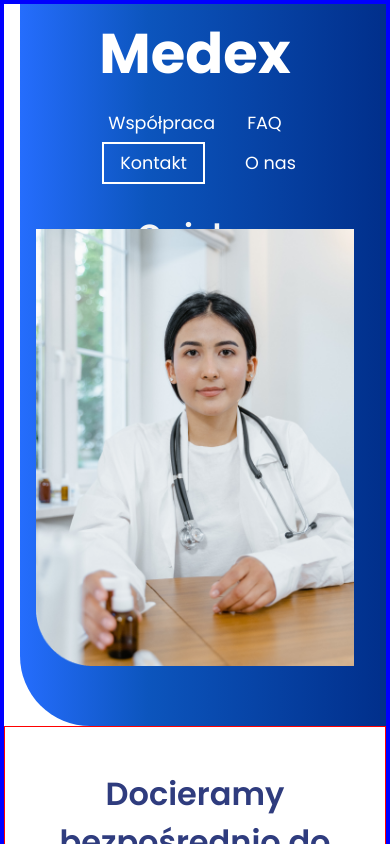
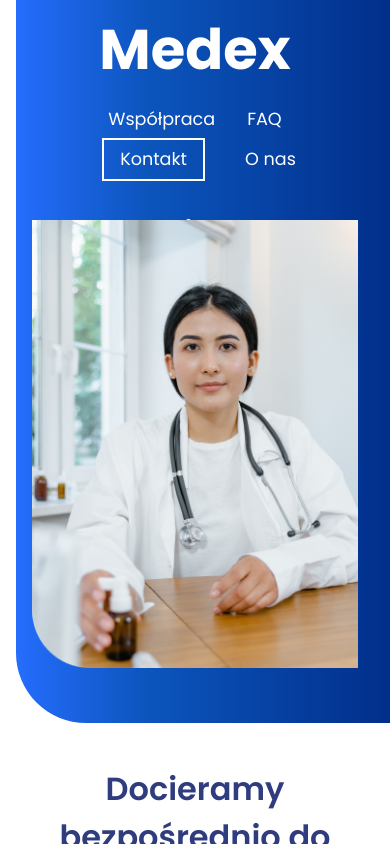
Before and after one commit to arjamizo/medex-langing-page, a Next.js app: page / in a window 390 px wide. Shown: the top 844 px of the page. Built offline with nearby package versions, Linux system fonts and the light colour scheme.

Commit message:
[fix] remove borders, remove unused css

```diff
--- a/styles/AboutUs.module.css
+++ b/styles/AboutUs.module.css
@@ -21,10 +21,10 @@
 @media (max-width: 768px) {
 	/* tablet */
 	.globalAboutUs {
-		padding: 0px;
+		padding: 0;
 	}
 
 	.subTitle {
-		padding: 0px 0px 2rem 0px;
+		padding: 0 0 2rem 0;
 	}
 }
--- a/styles/FAQ.module.css
+++ b/styles/FAQ.module.css
@@ -1,5 +1,5 @@
 .globalFaq {
-	padding: 0px 2rem 2rem 2rem;
+	padding: 0 2rem 2rem 2rem;
 }
 
 .faqArray {
@@ -20,7 +20,7 @@
 	max-width: 48rem;
 	border: 3px solid rgba(223, 223, 223, 0.542);
 	border-radius: 10px;
-	padding: 0px 20px;
+	padding: 0 20px;
 	position: relative;
 	cursor: pointer;
 }
@@ -28,14 +28,14 @@
 .faqBox h3 {
 	color: #1565ff;
 	font-size: 24px;
-	padding: 0.5rem 2rem 0px 0px;
+	padding: 0.5rem 2rem 0 0;
 	font-weight: 600;
 }
 
 .faqBox p {
 	font-weight: 500;
 	color: #646e9f;
-	padding: 0px 0px 1rem 0px;
+	padding: 0 0 1rem 0;
 	font-size: 20px;
 }
 
@@ -55,7 +55,7 @@
 	--tw-shadow: 0 4px 6px -1px rgba(0, 0, 0, 0.1),
 		0 2px 4px -1px rgba(0, 0, 0, 0.06);
 	box-shadow: var(--tw-ring-offset-shadow, 0 0 #0000),
-		var(--tw-ring-shadow, 0 0 #0000), var(--tw-shadow);
+		var(--tw-shadow);
 }
 
 @media (max-width: 425px) {
@@ -78,6 +78,6 @@
 		margin: 1rem;
 	}
 	.globalFaq {
-		padding: 0px 0.5rem;
+		padding: 0 0.5rem;
 	}
 }
--- a/styles/Footer.module.css
+++ b/styles/Footer.module.css
@@ -14,7 +14,7 @@
 
 .smallText {
 	padding-top: 2rem;
-	margin: 6px 0px;
+	margin: 6px 0;
 	font-size: 20px;
 }
 
@@ -30,15 +30,15 @@
 
 .globalFooter h2 {
 	font-size: 5rem;
-	padding: 0px;
-	margin: 0px;
+	padding: 0;
+	margin: 0;
 	font-weight: 700;
 }
 
 .globalFooter h3 {
 	font-size: 2rem;
-	padding: 0px;
-	margin: 0px;
+	padding: 0;
+	margin: 0;
 	font-weight: 600;
 	min-width: 10rem;
 }
@@ -61,7 +61,7 @@
 
 .learnInfo ul,
 .contactInfo ul {
-	padding: 0px;
+	padding: 0;
 	list-style: none;
 }
 
@@ -79,7 +79,7 @@
 	font-weight: 400;
 	color: rgba(255, 255, 255, 0.857);
 	width: fit-content;
-	margin: 1rem 2rem 1.5rem 0px;
+	margin: 1rem 2rem 1.5rem 0;
 }
 
 .linksUnderline:hover {
@@ -89,14 +89,12 @@
 
 .inputSearch {
 	width: 20rem;
-	border: 1px solid #ccc;
-	border-radius: 4px;
+	border: 1px solid white;
 	font-size: 20px;
 	padding: 1rem;
-	border-radius: 0px 0rem 0px 1rem;
+	border-radius: 0 0 0 1rem;
 	font-family: "Poppins";
-	margin: 0px 0rem 2rem 0px;
-	border-color: white;
+	margin: 0 0 2rem 0;
 }
 
 .inputSubmit {
@@ -106,11 +104,10 @@
 	border: 1px solid rgb(255, 255, 255);
 	font-size: 20px;
 	padding: 1rem 2rem;
-	border-radius: 0px 1rem 0px 0rem;
+	border-radius: 0 1rem 0 0;
 	font-family: "Poppins";
-	margin: 0px 0rem 2rem 0px;
+	margin: 0 0 2rem 0;
 	background-color: white;
-	border-color: white;
 }
 
 .inputSubmit:hover {
@@ -130,8 +127,8 @@
 	/* mobile */
 	.globalFooter h2 {
 		font-size: 4rem;
-		padding: 0px;
-		margin: 0px;
+		padding: 0;
+		margin: 0;
 		font-weight: 700;
 	}
 
--- a/styles/Home.module.css
+++ b/styles/Home.module.css
@@ -2,5 +2,4 @@
 	max-width: 1440px;
 	margin: auto;
 	position: relative;
-	border: 4px solid blue;
 }
--- a/styles/ReachOurPatients.module.css
+++ b/styles/ReachOurPatients.module.css
@@ -1,6 +1,5 @@
 .globalReachOurPatients {
 	padding: 3rem 8rem;
-	border: 1px solid red;
 }
 
 .globalReachOurPatients h2 {
@@ -17,7 +16,6 @@
 
 	.globalReachOurPatients {
 		padding: 1rem 2rem;
-		border: 1px solid red;
 	}
 
 	.globalReachOurPatients h2 {
--- a/styles/TopHeader.module.css
+++ b/styles/TopHeader.module.css
@@ -1,5 +1,5 @@
 .globalTopHeader {
-	padding: 2rem 0px 1rem 6rem;
+	padding: 2rem 0 1rem 6rem;
 	margin-left: 20px;
 	background: linear-gradient(
 		90deg,
@@ -8,7 +8,7 @@
 		rgb(1, 47, 139) 100%
 	);
 	color: white;
-	border-radius: 0px 0px 0px 70px;
+	border-radius: 0 0 0 70px;
 }
 
 .topRow {
@@ -28,12 +28,10 @@
 
 .h1,
 .medexLogo {
-	padding: 0px;
-	margin: 0px;
-	font-size: 40px;
+	padding: 0;
 	font-weight: 700;
 	font-size: 45px;
-	line-height: 67.5px;
+	line-height: 68px;
 	max-width: fit-content;
 	margin: auto;
 	cursor: pointer;
@@ -41,12 +39,10 @@
 }
 
 .title {
-	padding: 5rem 0px;
-	margin: 0px;
-	font-weight: 100;
-	font-weight: 100;
+	padding: 5rem 0;
+	margin: 0;
 	font-size: 40px;
-	line-height: 67.5px;
+	line-height: 68px;
 	font-weight: 600;
 }
 
@@ -74,7 +70,7 @@
 .buttonContact {
 	border: solid 2px white;
 	padding: 0.5rem 2.6rem;
-	margin: 0px 1.5rem;
+	margin: 0 1.5rem;
 }
 
 .getCareButton {
@@ -89,7 +85,7 @@
 	align-items: center;
 	justify-content: center;
 	cursor: pointer;
-	margin: 0rem 0rem 2rem 0rem;
+	margin: 0 0 2rem 0;
 }
 
 .getCareButton:hover {
@@ -109,7 +105,7 @@
 	font-weight: 600;
 	font-size: 20px;
 	line-height: 30px;
-	margin: 0px 0px 2rem 0px;
+	margin: 0 0 2rem 0;
 	color: #d6dcff;
 }
 
@@ -119,7 +115,6 @@
 	max-width: 34rem;
 	display: flex;
 	flex-direction: column;
-	align-items: right;
 }
 
 .ladyPicture {
@@ -159,22 +154,21 @@ div .ladyPicture {
 @media (max-width: 1024px) {
 	/* Laptop */
 	.globalTopHeader {
-		padding: 1rem 2rem;
+		padding: 1rem 32px 1rem 2rem;
 		margin-left: 32px;
-		padding-right: 32px;
 		text-align: center;
 	}
 	.topRow {
-		margin-right: 0px;
+		margin-right: 0;
 	}
 
 	.ladyPicture {
 		position: static;
 		max-width: 500px;
 		max-height: 500px;
-		width: 0px;
-		left: 0px;
-		bottom: 0px;
+		width: 0;
+		left: 0;
+		bottom: 0;
 		border: 20px solid black;
 	}
 
@@ -193,7 +187,7 @@ div .ladyPicture {
 @media (max-width: 768px) {
 	/* Tablet */
 	.topRightButtons {
-		padding: 1rem 0px 0px 0px;
+		padding: 1rem 0 0 0;
 		flex-wrap: wrap;
 		width: 100%;
 		flex-direction: row;
@@ -206,9 +200,8 @@ div .ladyPicture {
 	}
 
 	.globalTopHeader {
-		padding: 1rem 1rem;
+		padding: 1rem 32px 1rem 1rem;
 		margin-left: 16px;
-		padding-right: 32px;
 		background: linear-gradient(
 			90deg,
 			rgb(37, 109, 253) 0%,
@@ -216,7 +209,7 @@ div .ladyPicture {
 			rgb(1, 47, 139) 100%
 		);
 		color: white;
-		border-radius: 0px 0px 0px 70px;
+		border-radius: 0 0 0 70px;
 	}
 
 	.title {
@@ -241,7 +234,7 @@ div .ladyPicture {
 	}
 
 	.topRow {
-		margin-right: 0px;
+		margin-right: 0;
 	}
 
 	.getCareButton {
@@ -251,7 +244,3 @@ div .ladyPicture {
 		font-size: 1.2rem;
 	}
 }
-
-@media (max-width: 425px) {
-	/* Mobile L */
-}
--- a/styles/WhatWeCouldDo.module.css
+++ b/styles/WhatWeCouldDo.module.css
@@ -34,7 +34,7 @@
 	align-items: center;
 	justify-content: center;
 	cursor: pointer;
-	margin: 0rem 0rem 2rem 0rem;
+	margin: 0 0 2rem 0;
 }
 
 .buttonGreen:hover {
--- a/styles/WriteToUs.module.css
+++ b/styles/WriteToUs.module.css
@@ -7,14 +7,14 @@
 		rgb(0, 62, 187) 100%
 	);
 	color: white;
-	border-radius: 3rem 0px 0px 0px;
+	border-radius: 3rem 0 0 0;
 	padding: 4rem 4rem 3.5rem 4rem;
 }
 
 .globalWriteToUs h2 {
 	font-size: 48px;
 	font-weight: 700;
-	margin: 0px;
+	margin: 0;
 }
 
 .subTitle {
@@ -40,24 +40,22 @@
 
 .rightSide {
 	width: 50%;
-	padding: 0rem 3rem;
+	padding: 0 3rem;
 }
 
 .inputBox {
 	width: 100%;
-	border: 1px solid #ccc;
-	border-radius: 4px;
+	border: 3px solid #ccc;
 	font-size: 20px;
 	padding: 1rem;
 	border-radius: 0.5rem;
 	font-family: "Poppins";
-	margin: 0px 0rem 1rem 0px;
+	margin: 0 0 1rem 0;
 	border-color: rgba(148, 148, 148, 0.563);
-	border-width: 3px;
 }
 
 .textAboveInput {
-	margin: 0px 0px 6px 1rem;
+	margin: 0 0 6px 1rem;
 	font-weight: 300;
 	font-size: 14px;
 }
@@ -75,7 +73,7 @@
 	align-items: center;
 	justify-content: center;
 	cursor: pointer;
-	margin: 2rem 0rem 0rem 0rem;
+	margin: 2rem 0 0 0;
 }
 
 .inputSubmit:hover {
@@ -99,13 +97,13 @@
 
 	.rightSide {
 		width: 100%;
-		padding: 0rem 1rem;
+		padding: 0 1rem;
 	}
 	.inputBox {
 		width: 100%;
 	}
 	.positionSubmit {
-		margin: 0px auto;
+		margin: 0 auto;
 		display: table;
 	}
 	.globalWriteToUs {
```
